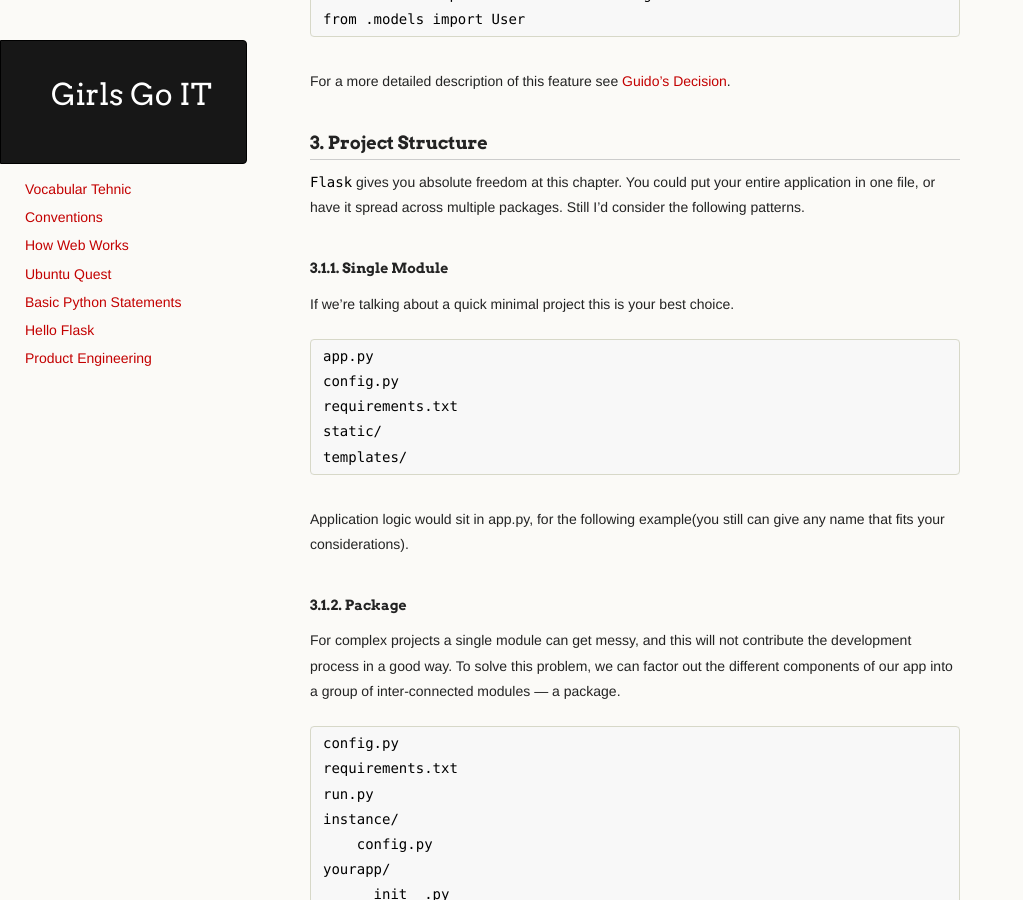
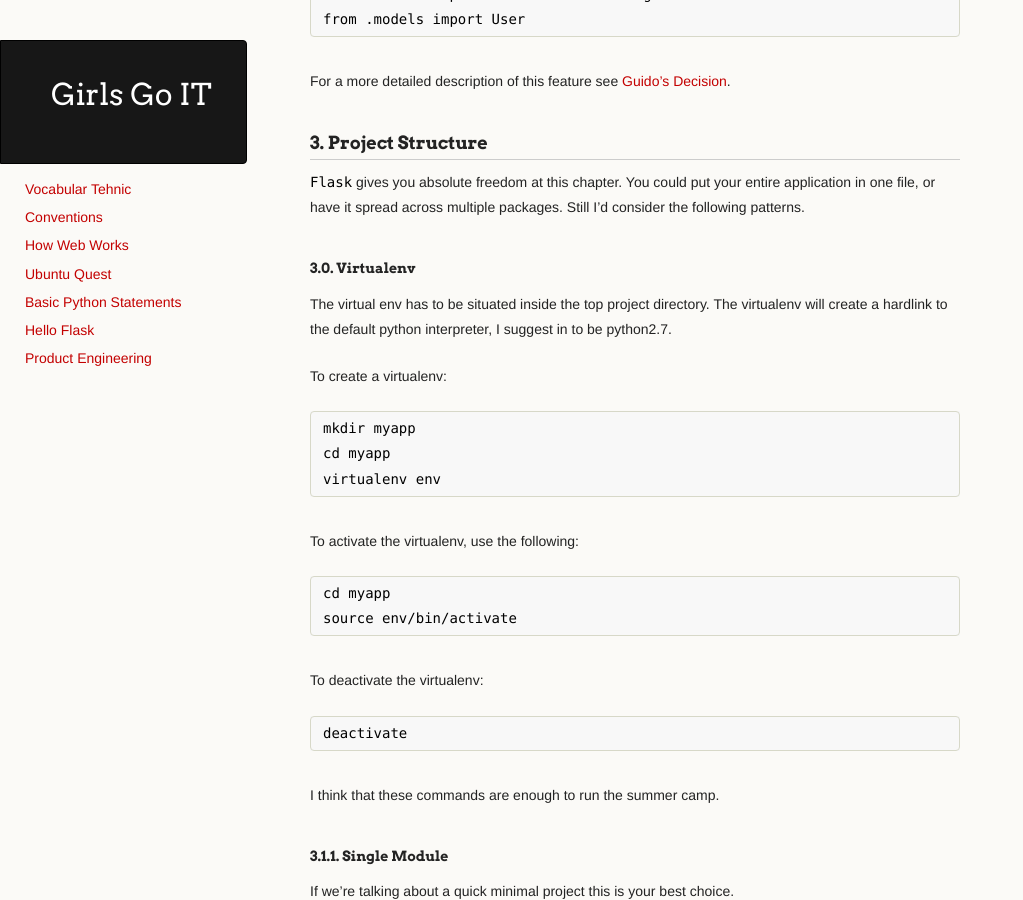
Before and after one commit to girls-go-it/girls-go-it.github.io, a Jekyll site: the page built from lessons/conventions_en.md, in a window 1280 px wide and 900 px high, scrolled down 918 px. Shown: the whole window, without its empty margins (0-1023 px from the left). Built offline with Jekyll 4.4.1, drawn with Linux system fonts in a browser that asks for light colours; Markdown is read by kramdown in place of the engine named in the settings.

Commit message:
Added virtualenv subsection

```diff
--- a/lessons/conventions_en.md
+++ b/lessons/conventions_en.md
@@ -39,6 +39,27 @@ For a more detailed description of this feature see [Guido's Decision](https://w
 ### __3. Project Structure__
 
 `Flask` gives you absolute freedom at this chapter. You could put your entire application in one file, or have it spread across multiple packages. Still I'd consider the following patterns.
+
+##### __3.0. Virtualenv__
+
+The virtual env has to be situated inside the top project directory. The virtualenv will create a hardlink to the default python interpreter, I suggest in to be python2.7.
+
+To create a virtualenv:
+
+	mkdir myapp
+	cd myapp
+	virtualenv env
+
+To activate the virtualenv, use the following:
+
+	cd myapp
+	source env/bin/activate
+
+To deactivate the virtualenv:
+
+	deactivate
+
+I think that these commands are enough to run the summer camp.
 
 ##### __3.1.1. Single Module__
 
```
